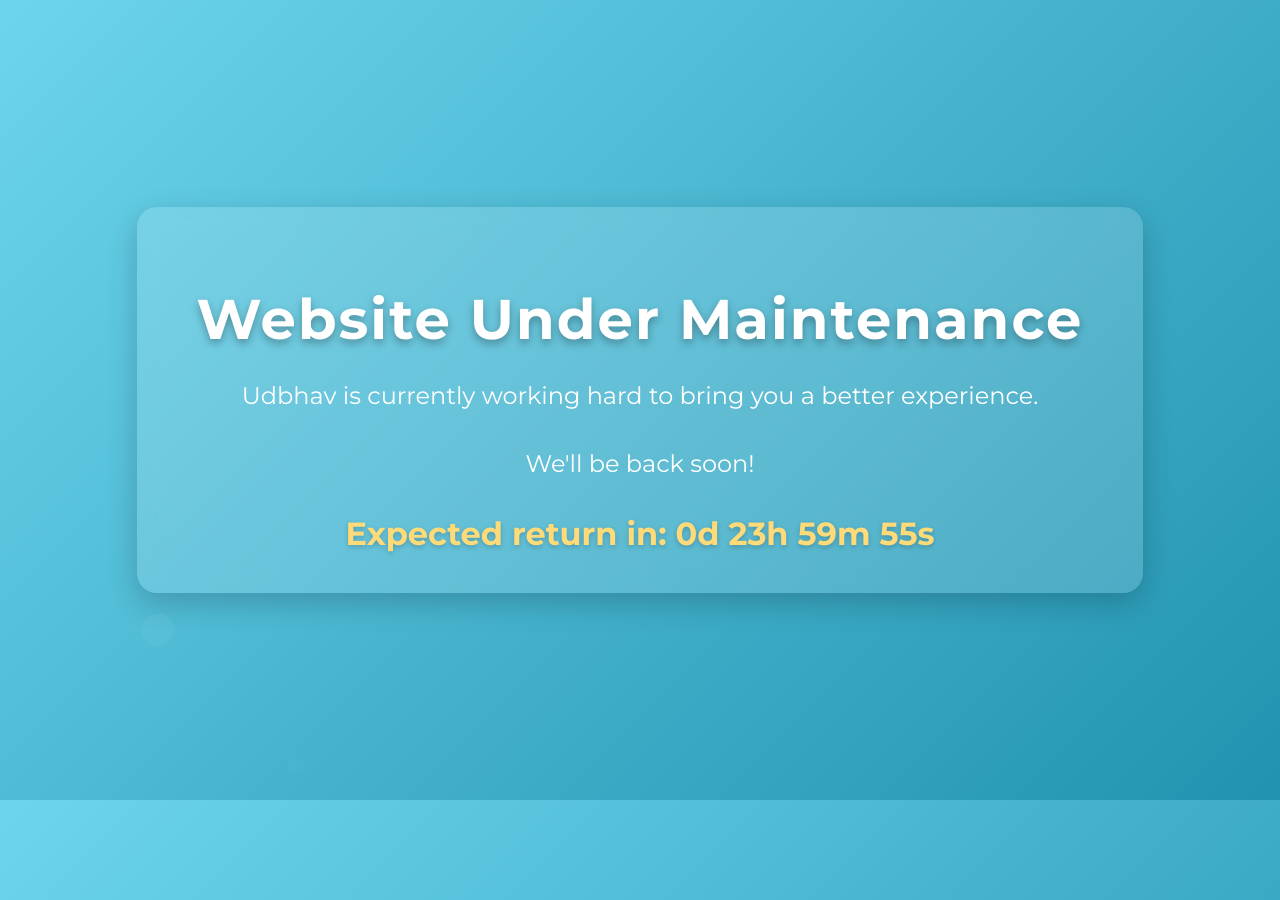
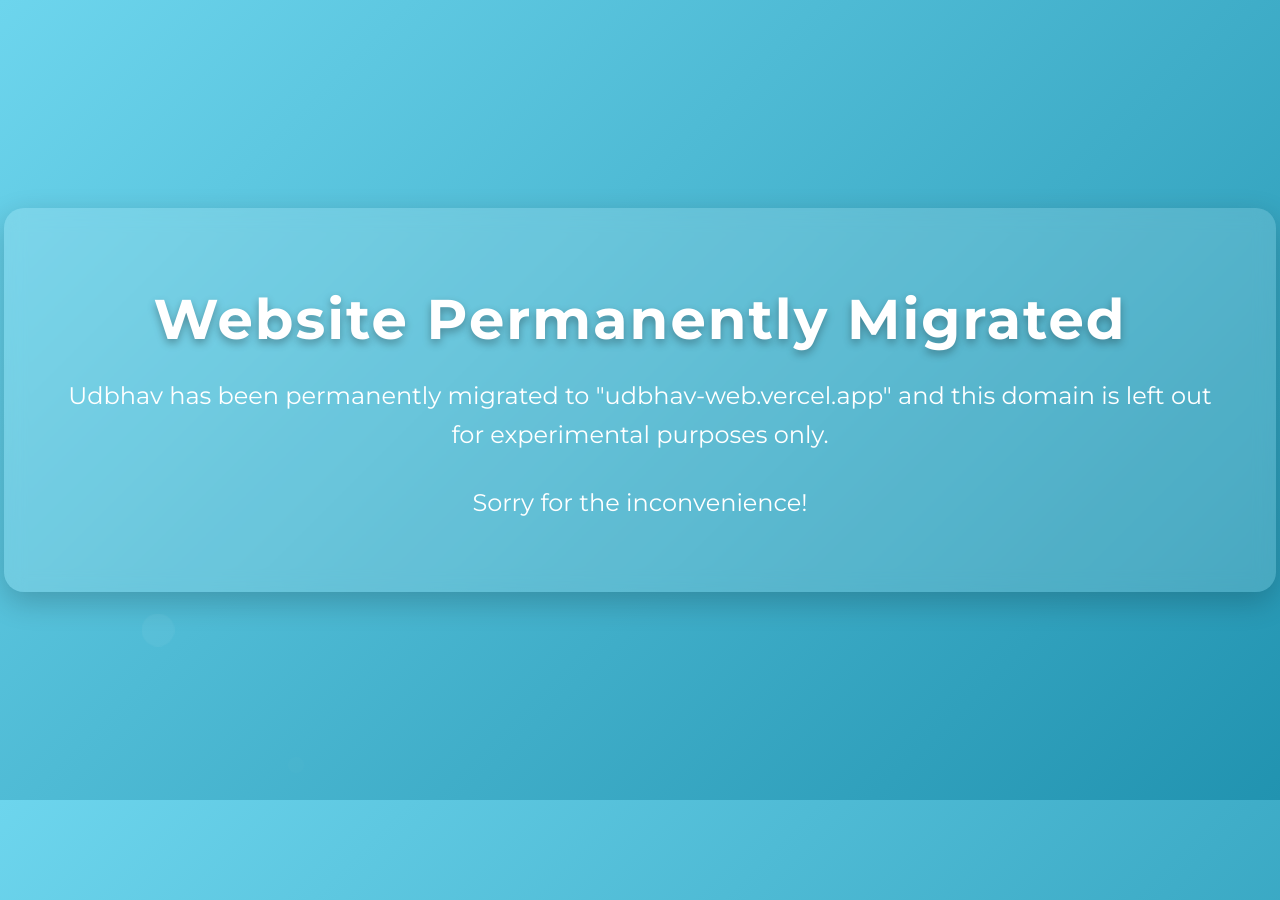
Before and after one commit to nulldevcodes/Udbhav-Old, a plain HTML site: page website/index.html in a window 1280 px wide. Drawn offline with Linux system fonts and the light colour scheme.

Commit message:
Update title and maintenance message in index.html

```diff
--- a/website/index.html
+++ b/website/index.html
@@ -3,7 +3,7 @@
 <head>
     <meta charset="UTF-8">
     <meta name="viewport" content="width=device-width, initial-scale=1.0">
-    <title>Under Maintenance</title>
+    <title>Permanent Migration</title>
     <style>
         @import url('https://fonts.googleapis.com/css2?family=Montserrat:wght@400;700&display=swap');
 
@@ -127,11 +127,10 @@
     <div class="bubble"></div>
 
     <div class="container">
-        <h1>Website Under Maintenance</h1>
-        <p>Udbhav is currently working hard to bring you a better experience.</p>
-        <p>We'll be back soon!</p>
+        <h1>Website Permanently Migrated</h1>
+        <p>Udbhav has been permanently migrated to "udbhav-web.vercel.app" and this domain is left out for experimental purposes only.</p>
+        <p>Sorry for the inconvenience!</p>
         <!-- Optional: Add a countdown timer -->
-        <div class="countdown" id="countdown"></div>
     </div>
 
     <script>
```
